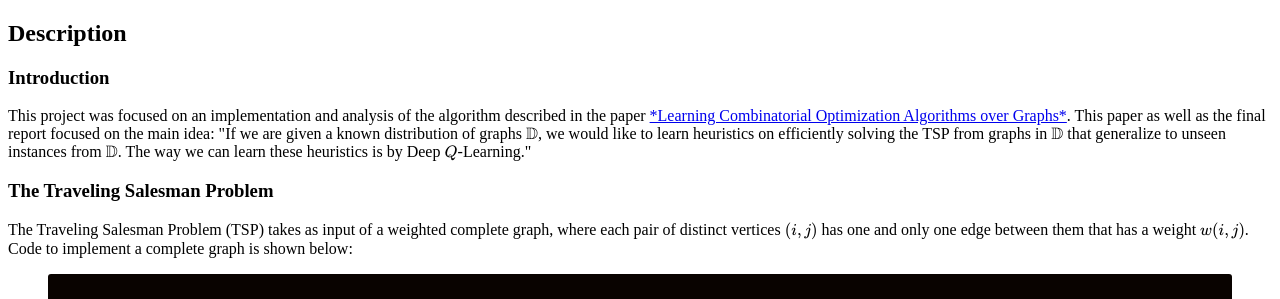
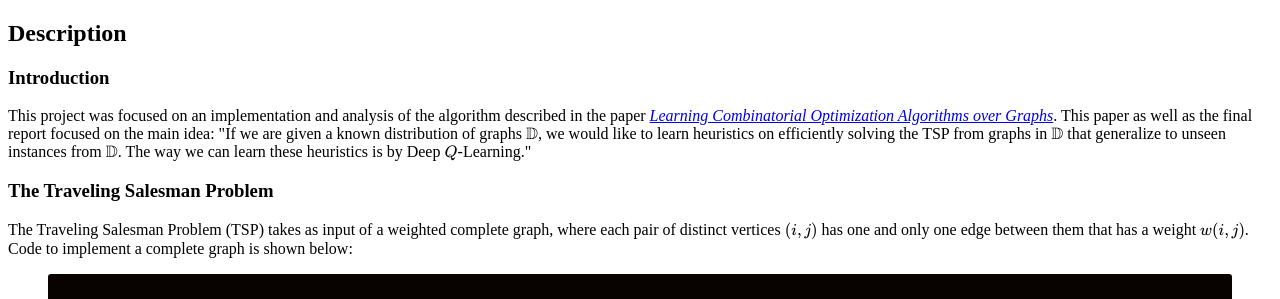
Before and after one commit to CategorIAN/categorian.github.io, a Jekyll site: the page built from projects/msu/m_508/q_learning_for_tsp.md, in a window 1280 px wide. Shown: the part 207-506 px from the top of the page. Built offline with Jekyll 4.4.1, drawn with Linux system fonts in a browser that asks for light colours; formulas are drawn with MathJax 3.

```diff
--- a/projects/msu/m_508/q_learning_for_tsp.md
+++ b/projects/msu/m_508/q_learning_for_tsp.md
@@ -13,7 +13,7 @@ layout: default
 <h2>Description</h2>
 <h3>Introduction</h3>
 <p>
-This project was focused on an implementation and analysis of the algorithm described in the paper <a href = "{{ site.url }}{{ site.baseurl }}/pdfs/Learning Combinatorial Optimization Algorithms over Graphs.pdf">*Learning Combinatorial Optimization Algorithms over Graphs*</a>. This paper as well as the final report focused on the main idea: "If we are given a known distribution of graphs \(\mathbb{D}\), we would like to learn heuristics on efficiently solving the TSP from graphs in \(\mathbb{D}\) that generalize to unseen instances from \(\mathbb{D}\). The way we can learn these heuristics is by Deep \(Q\)-Learning."
+This project was focused on an implementation and analysis of the algorithm described in the paper <a href = "{{ site.url }}{{ site.baseurl }}/pdfs/Learning Combinatorial Optimization Algorithms over Graphs.pdf"><i>Learning Combinatorial Optimization Algorithms over Graphs</i></a>. This paper as well as the final report focused on the main idea: "If we are given a known distribution of graphs \(\mathbb{D}\), we would like to learn heuristics on efficiently solving the TSP from graphs in \(\mathbb{D}\) that generalize to unseen instances from \(\mathbb{D}\). The way we can learn these heuristics is by Deep \(Q\)-Learning."
 </p>
 <h3>The Traveling Salesman Problem</h3>
 <p>
```
